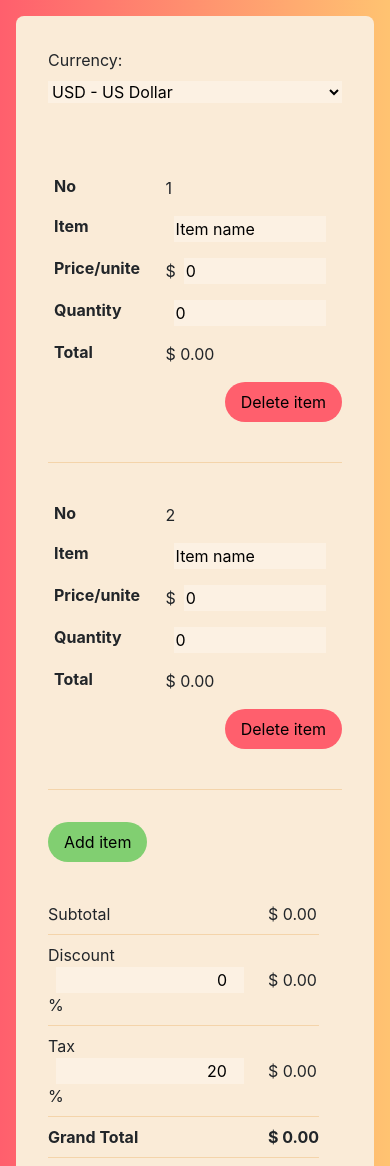
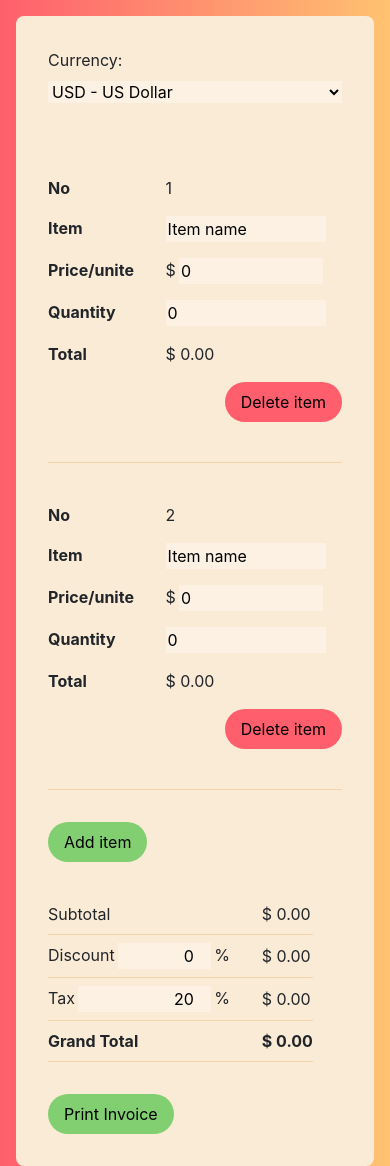
Before and after one commit to vinceumo/invoice-builder, a website: page index.html in a window 390 px wide. Shown: the top 1166 px of the page. Drawn offline with nearby package versions, Linux system fonts and the light colour scheme.

Commit message:
Fix some layout issues

```diff
--- a/content/scss/screen.scss
+++ b/content/scss/screen.scss
@@ -81,13 +81,9 @@ table{
 
     tr {
         border-bottom: 1px solid $grey;
-        // display: flex;
 
         td {
-            //flex-grow: 1;
             padding: 0.5rem 1rem;
-            // display: flex;
-            // align-items: center;
 
             &:nth-child(-n+1){
                 padding-left: 0;
@@ -98,7 +94,14 @@ table{
 
             input {
                 width: 100%;
-                margin-left: 0.5rem;
+            }
+
+            .cell-with-input {
+                display: flex;
+
+                input {
+                    margin: 0 0.2rem;
+                }
             }
         }
     }
@@ -133,8 +136,8 @@ table{
             &:before {
                 content: attr(data-label);
                 position: absolute;
-                top: 6px;
-                left: 6px;
+                top: 0.5rem;
+                left: 0;
                 width: 35%;
                 padding-right: 10px;
                 white-space: nowrap;
--- a/index.html
+++ b/index.html
@@ -37,7 +37,7 @@
                     <tr v-for="(item, index) in items">
                         <td data-label="No">{{ index + 1 }}</td>
                         <td data-label="Item"><input type="text" v-model="item.description" /></td>
-                        <td data-label="Price/unite">{{ invoiceCurrency.symbol }} <input type="number" min="0" v-model="item.price" /></td>
+                        <td data-label="Price/unite"><div class="cell-with-input">{{ invoiceCurrency.symbol }} <input type="number" min="0" v-model="item.price" /></div></td>
                         <td data-label="Quantity"><input type="number" min="0" v-model="item.quantity" /></td>
                         <td data-label="Total">{{ decimalDigits(item.price * item.quantity) }}</td>
                         <td class="text-right"><button class="is-danger" v-on:click="deleteItem(index)">Delete item</button></td>
@@ -50,11 +50,11 @@
                         <td>{{ decimalDigits(subTotal) }}</td>
                     </tr>
                     <tr>
-                        <td>Discount <input class="text-right" type="number" min="0" max="100" v-model="discountRate" />%</td>
+                        <td><div class="cell-with-input">Discount <input class="text-right" type="number" min="0" max="100" v-model="discountRate" />%</div></td>
                         <td>{{ decimalDigits(discountTotal) }}</td>
                     </tr>
                     <tr>
-                        <td>Tax <input class="text-right" type="number" min="0" max="100" v-model="taxRate" />%</td>
+                        <td><div class="cell-with-input">Tax <input class="text-right" type="number" min="0" max="100" v-model="taxRate" />%</div></td>
                         <td>{{ decimalDigits(taxTotal) }}</td>
                     </tr>
                     <tr class="text-bold">
```
Also changed, not shown: dist/css/screen.css, dist/css/screen.min.css.
